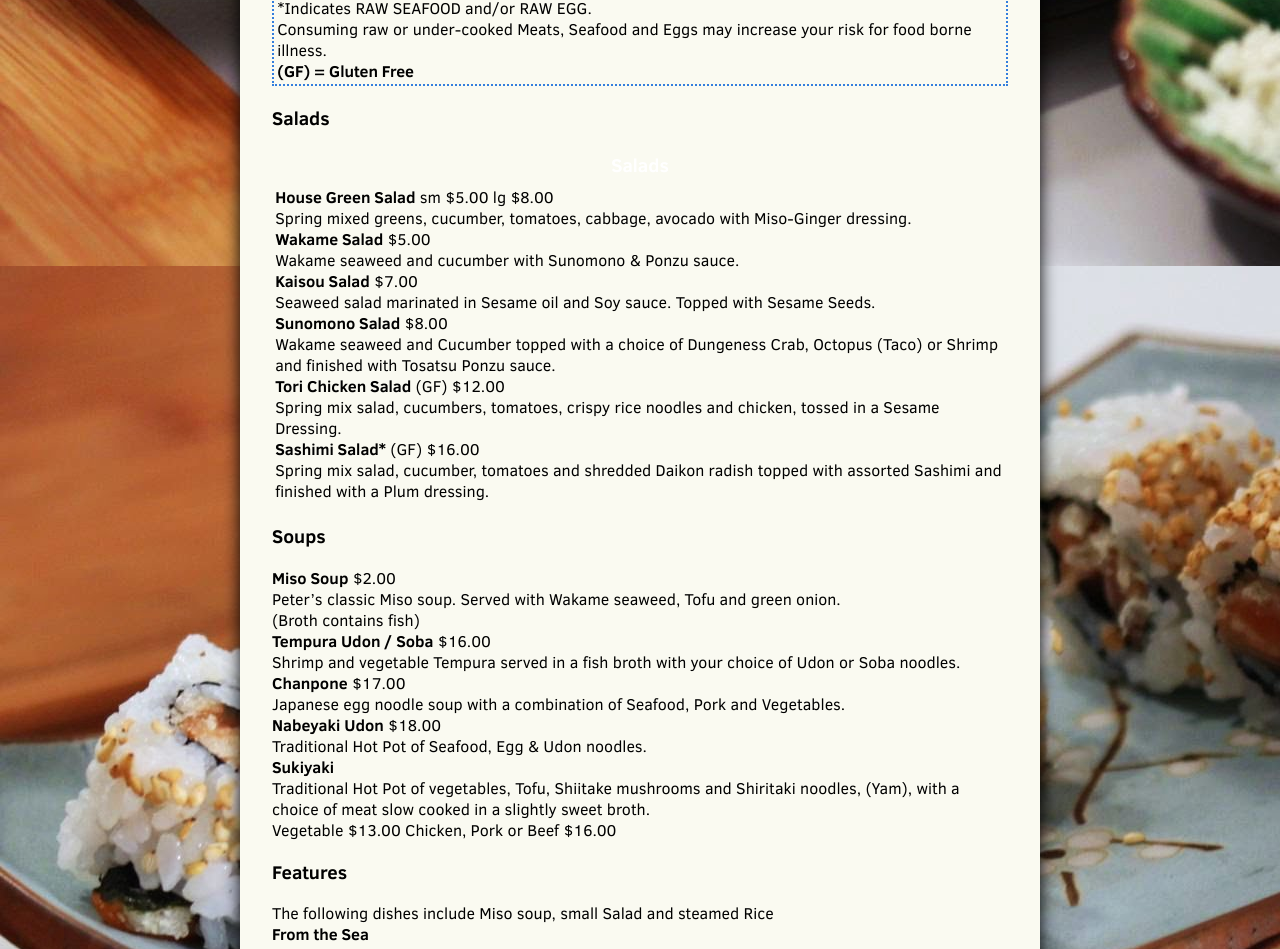
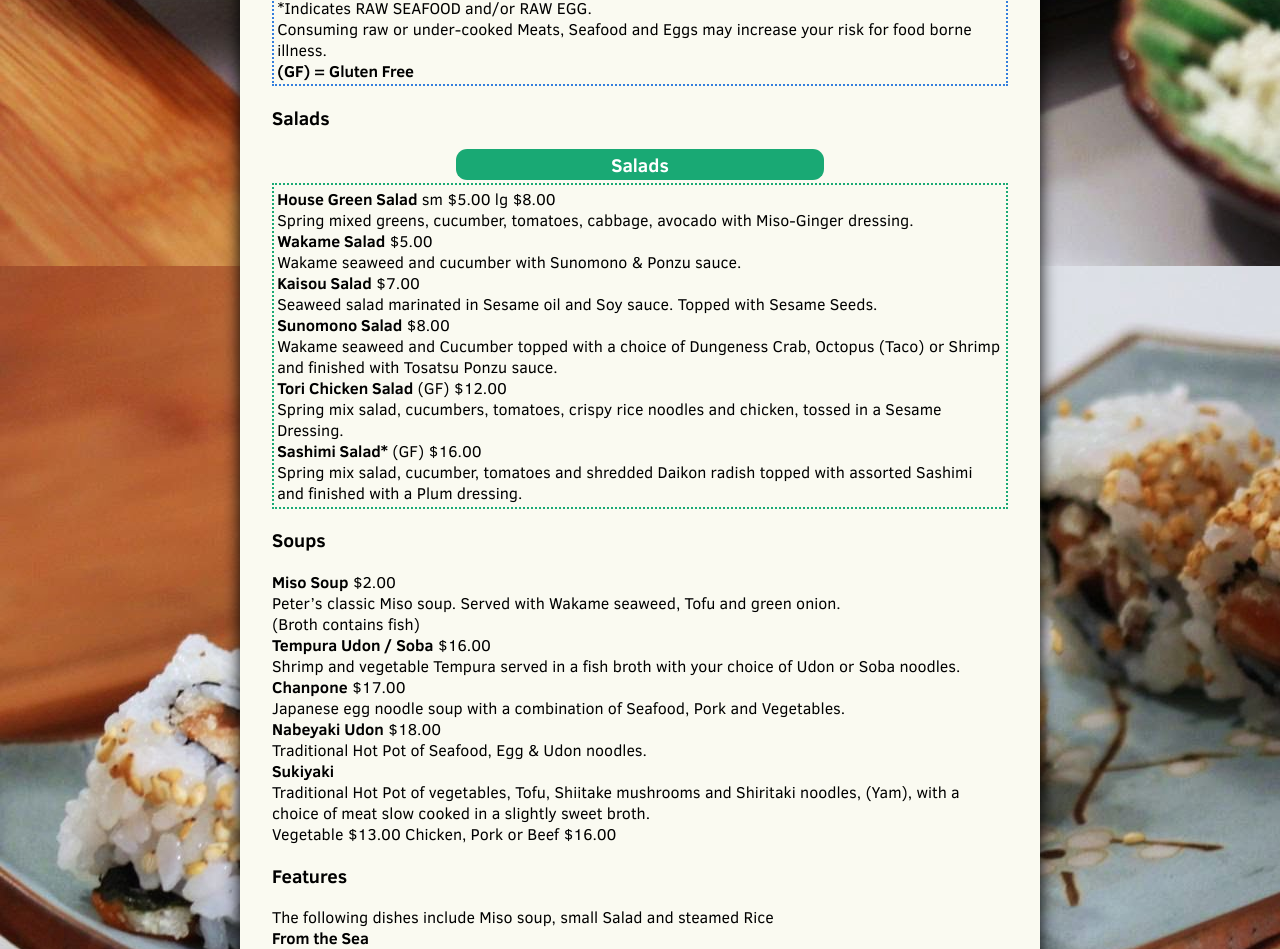
Before and after one commit to ichikawka/ichikawa, a plain HTML site: page menu.html in a window 1280 px wide. Shown: the part 814-1763 px from the top of the page. Drawn offline with Linux system fonts and the light colour scheme.

Commit message:
ADD style.css changes.

```diff
--- a/style.css
+++ b/style.css
@@ -2,8 +2,10 @@
 ._rLink\(\) {text-decoration: none;}
 /* ---| Cells |--- */
 .Bd\(2px\,d\,blue\) {border: 2px dotted rgb(51,126,221);}
+.Bd\(2px\,d\,green\) {border: 2px dotted rgb(25,169,116);}
 .Bdrs\(s02\) {border-radius: .694rem;}
 .Bgc\(blue\) {background-color: rgb(51,126,221);}
+.Bgc\(green\) {background-color: rgb(25,169,116);}
 .Bgc\(rgb\(250\,250\,241\)\) {background-color: rgb(250,250,241);}
 .Bgi\(url\(resources\/bg\.jpg\)\) {background-image: url(resources/bg.jpg);}
 .Bxz\(bb\) {-moz-box-sizing: border-box; box-sizing: border-box;}
```
